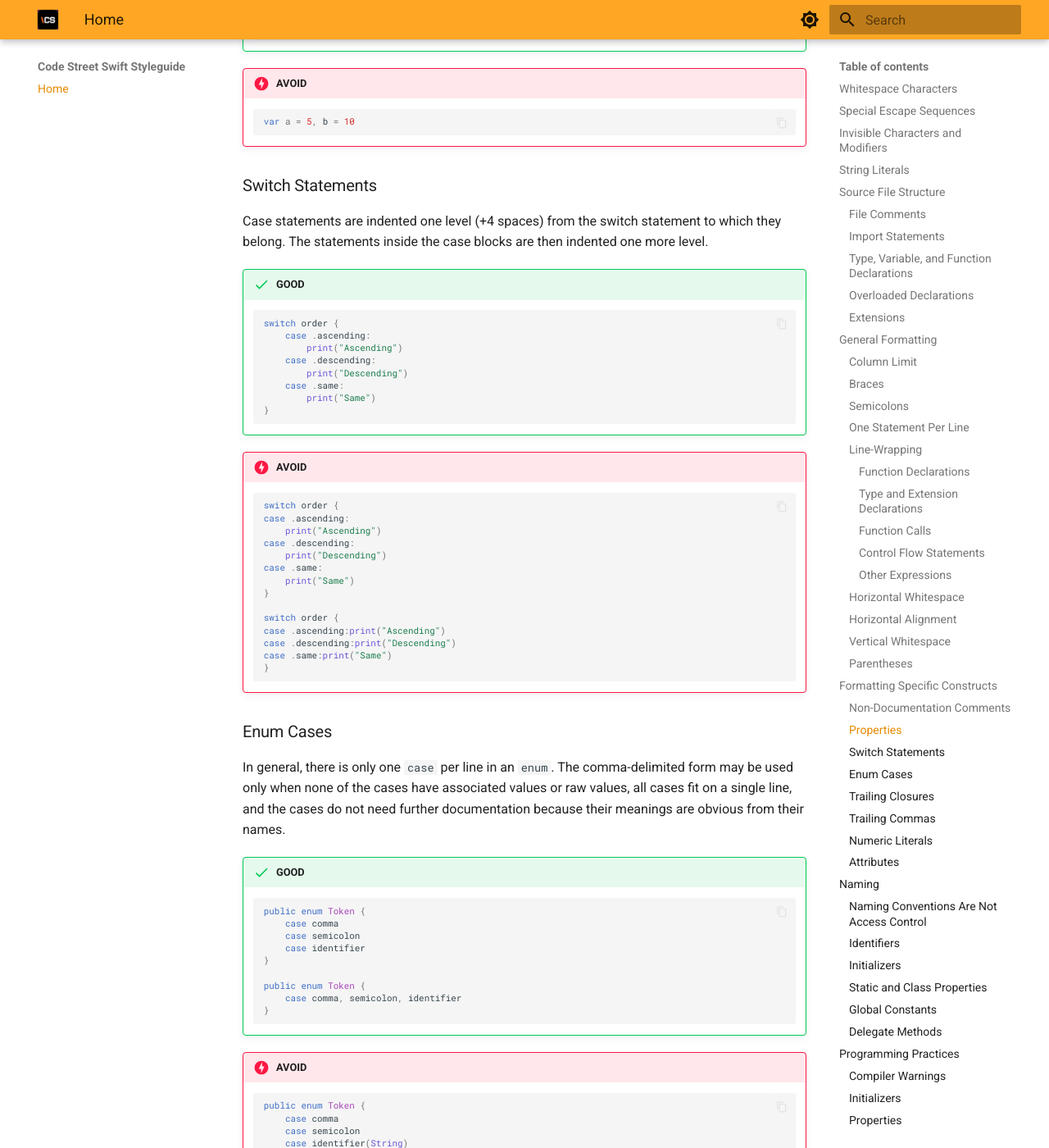
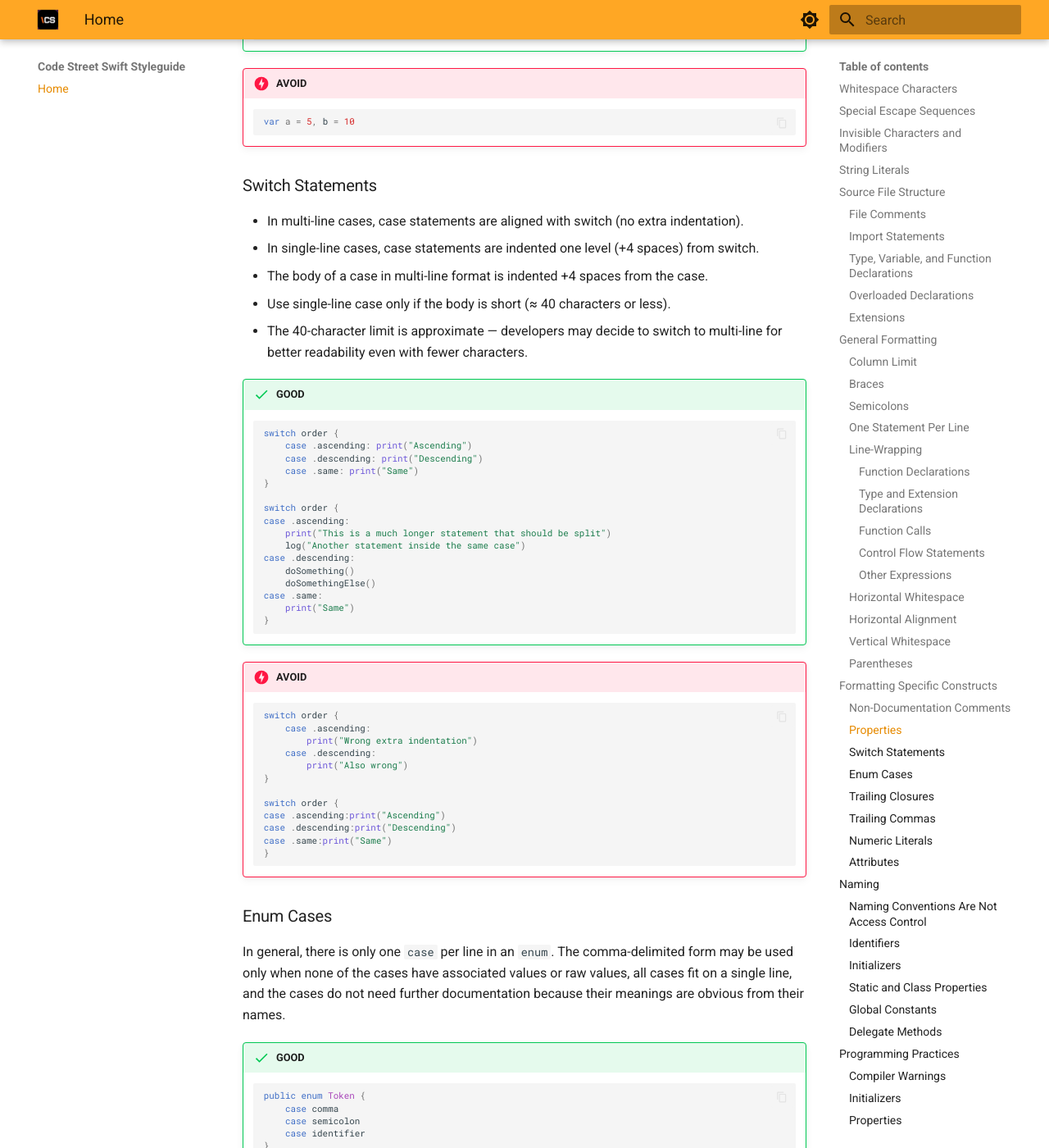
Before and after one commit to Lamass566/styleguide, an MkDocs documentation site: the page built from docs/index.md, in a window 1280 px wide and 1400 px high, scrolled down 20264 px. Shown: the whole window at 82% size. Built offline with MkDocs 1.6.1 and Material for MkDocs 9.7.7, drawn with Linux system fonts in a browser that asks for light colours.

Commit message:
Update index.md

````diff
--- a/docs/index.md
+++ b/docs/index.md
@@ -182,9 +182,9 @@ There is **at most** one statement per line, and each statement is followed by a
 guard let value = value else { return 0 }
 defer { file.close() }
 switch someEnum {
-case .first: return 5
-case .second: return 10
-case .third: return 20
+    case .first: return 5
+    case .second: return 10
+    case .third: return 20
 }
 let squares = numbers.map { $0 * $0 }
 var someProperty: Int {
@@ -764,28 +764,38 @@ With the exception of tuple destructuring, every `let` or `var` statement (wheth
     ```
 ### Switch Statements
 
-Сase statements are indented one level (+4 spaces) from the switch statement to which they belong. The statements inside the case blocks are then indented one more level.
-
-!!! success "GOOD"
+- In multi-line cases, case statements are aligned with switch (no extra indentation).
+- In single-line cases, case statements are indented one level (+4 spaces) from switch.
+- The body of a case in multi-line format is indented +4 spaces from the case.
+- Use single-line case only if the body is short (≈ 40 characters or less).
+- The 40-character limit is approximate — developers may decide to switch to multi-line for better readability even with fewer characters.
+
+!!! success "GOOD"
+    ```swift
+    switch order {
+        case .ascending: print("Ascending")
+        case .descending: print("Descending")
+        case .same: print("Same")
+    }
+
+    switch order {
+    case .ascending:
+        print("This is a much longer statement that should be split")
+        log("Another statement inside the same case")
+    case .descending:
+        doSomething()
+        doSomethingElse()
+    case .same:
+        print("Same")
+    }
+    ```
+!!! danger "AVOID"
     ```swift
     switch order {
         case .ascending:
-            print("Ascending")
+            print("Wrong extra indentation")
         case .descending:
-            print("Descending")
-        case .same:
-            print("Same")
-    }
-    ```
-!!! danger "AVOID"
-    ```swift
-    switch order {
-    case .ascending:
-        print("Ascending")
-    case .descending:
-        print("Descending")
-    case .same:
-        print("Same")
+            print("Also wrong")
     }
 
     switch order {
@@ -1531,33 +1541,33 @@ When multiple cases of a switch would execute the same statements, the case patt
 !!! success "GOOD"
     ```swift
     switch value {
-        case 1:
-            print("one")
-        case 2...4:
-            print("two to four")
-        case 5, 7:
-            print("five or seven")
-        default:
-            break
+    case 1:
+        print("one")
+    case 2...4:
+        print("two to four")
+    case 5, 7:
+        print("five or seven")
+    default:
+        break
     }
     ```
 !!! danger "AVOID"
     ```swift
     switch value {
-        case 1:
-            print("one")
-        case 2:
-            fallthrough
-        case 3:
-            fallthrough
-        case 4:
-            print("two to four")
-        case 5:
-            fallthrough
-        case 7:
-            print("five or seven")
-        default:
-            break
+    case 1:
+        print("one")
+    case 2:
+        fallthrough
+     case 3:
+        fallthrough
+    case 4:
+        print("two to four")
+    case 5:
+        fallthrough
+    case 7:
+        print("five or seven")
+    default:
+        break
     }
     ```
 In other words, there is never a case whose body contains only the fallthrough statement. Cases containing additional statements which then fallthrough to the next case are permitted.
@@ -1571,8 +1581,8 @@ The let and var keywords are placed individually in front of each element in a p
     // introduce a new binding rather than to match against the value of a
     // local variable.
     switch DataPoint.labeled("hello", 100) {
-        case .labeled(let label, let value):
-            // ...
+    case .labeled(let label, let value):
+        // ...
     }
     ```
 !!! danger "AVOID"
@@ -1580,8 +1590,8 @@ The let and var keywords are placed individually in front of each element in a p
     // `let` distributes across the entire pattern, shadowing the local `label`
     // variable with a new binding that applies to any string value.
     switch DataPoint.labeled("hello", 100) {
-        case let .labeled(label, value):
-            // ...
+    case let .labeled(label, value):
+        // ...
     }
     ```
 Labels of tuple arguments and enum associated values are omitted when binding a value to a variable with the same name as the label.
@@ -1589,20 +1599,20 @@ Labels of tuple arguments and enum associated values are omitted when binding a
 !!! success "GOOD"
     ```swift
     switch treeNode {
-        case .subtree(let left, let right):
-          // ...
-        case .leaf(let element):
-          // ...
-        }
+    case .subtree(let left, let right):
+        // ...
+    case .leaf(let element):
+        // ...
+    }
     ```
 !!! danger "AVOID"
     ```swift
     // Including the labels adds redundant noise.
     switch treeNode {
-        case .subtree(left: let left, right: let right):
-            // ...
-        case .leaf(element: let element):
-            // ...
+    case .subtree(left: let left, right: let right):
+        // ...
+    case .leaf(element: let element):
+        // ...
     }
     ```
 Tuple Patterns
````
